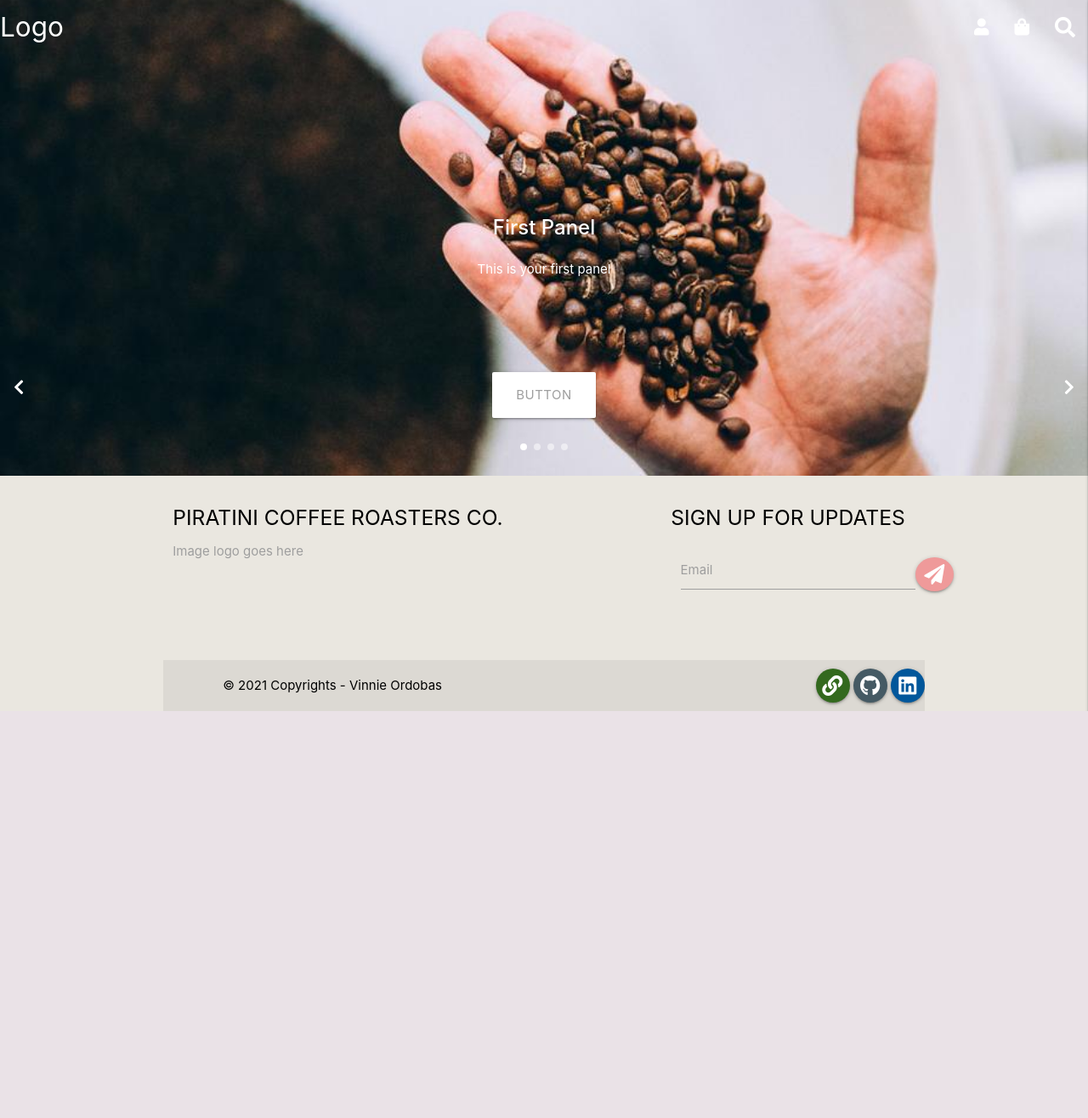
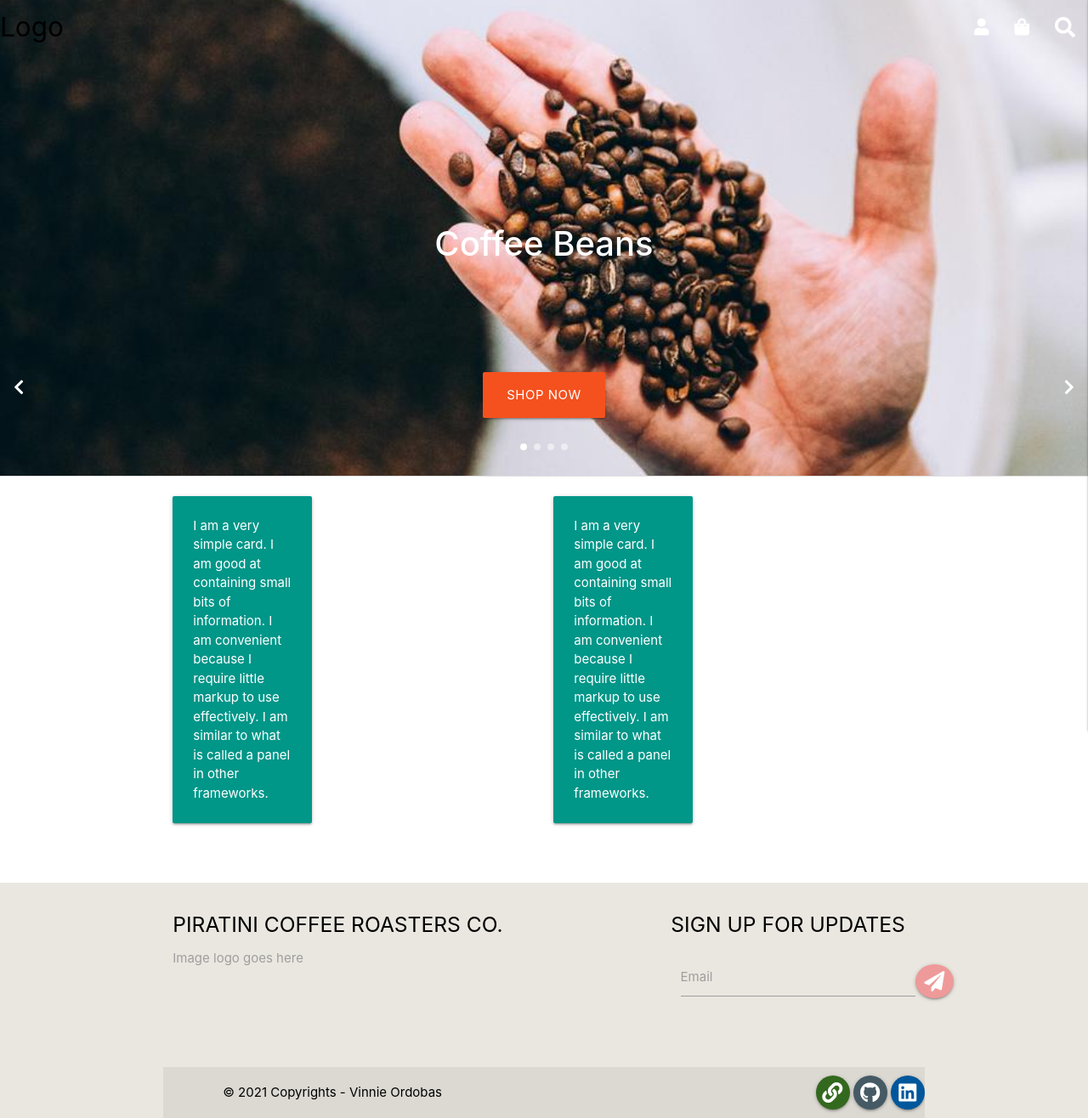
Before and after one commit to vinnieOrdobas/CI-MS4-Piratini-coffee-roasters, a Django app: page / in a window 1280 px wide. Shown: the whole page at 85% size. Before the commit the page ends 837 px from the top, so only its background shows below. Run offline with Django 3.2, Linux system fonts and the light colour scheme.

Commit message:
created cards for logo

```diff
--- a/home/templates/home/index.html
+++ b/home/templates/home/index.html
@@ -9,7 +9,7 @@
 {% block content %}
 <div class="carousel carousel-slider carousel-hero center">
     <div class="carousel-fixed-item center">
-      <a class="btn-large waves-effect white grey-text darken-text-2">button</a>
+      <a class="btn-large waves-effect white white-text darken-text-2 deep-orange darken-1 title">Shop now</a>
       <a class="btn-flat waves-effect transparent left left-controller">
         <i class="white-text fas fa-chevron-left"></i>
       </a>
@@ -19,29 +19,54 @@
     </div>
     <div class="carousel-item white-text carousel-hero-1 valign-wrapper" href="#one!">
         <div class="carousel-content">
-            <h2>First Panel</h2>
-            <p class="white-text">This is your first panel</p>
+            <h2 class="white-text">Coffee Beans</h2>
+        </div>
+    </div>
+    <div class="carousel-item white-text carousel-hero-3 valign-wrapper" href="#three!">
+        <div class="carousel-content">
+            <h2>Brewing Equipment</h2>
         </div>
     </div>
     <div class="carousel-item white-text carousel-hero-2 valign-wrapper" href="#two!">
         <div class="carousel-content">
-            <h2>First Panel</h2>
-            <p class="white-text">This is your first panel</p>
-        </div>
-    </div>
-    <div class="carousel-item white-text carousel-hero-3 valign-wrapper" href="#three!">
-        <div class="carousel-content">
-            <h2>First Panel</h2>
-            <p class="white-text">This is your first panel</p>
+            <h2>Acessories</h2>
         </div>
     </div>
     <div class="carousel-item white-text carousel-hero-4 valign-wrapper" href="#four!">
         <div class="carousel-content">
-            <h2>First Panel</h2>
-            <p class="white-text">This is your first panel</p>
+            <h2>Memberships</h2>
         </div>
     </div>
-  </div>
+</div>
+<div class="divider"></div>
+<div class="section">
+    <div class="container">
+        <div class="row">
+            <div class="col s6">
+                <div class="row">
+                    <div class="col s12 m5">
+                        <div class="card-panel teal">
+                        <span class="white-text">I am a very simple card. I am good at containing small bits of information.
+                        I am convenient because I require little markup to use effectively. I am similar to what is called a panel in other frameworks.
+                        </span>
+                        </div>
+                    </div>
+                </div>
+            </div>
+            <div class="col s6">
+                <div class="row">
+                    <div class="col s12 m5">
+                        <div class="card-panel teal">
+                        <span class="white-text">I am a very simple card. I am good at containing small bits of information.
+                        I am convenient because I require little markup to use effectively. I am similar to what is called a panel in other frameworks.
+                        </span>
+                        </div>
+                    </div>
+                </div>
+            </div>
+        </div>
+    </div>
+</div>
 {% endblock %}
 
 {% block postloadjs %}
--- a/static/css/base.css
+++ b/static/css/base.css
@@ -19,10 +19,6 @@
 }
 
 /* Body */
-
-body {
-    background-color:#555;
-}
 
 /* Navbar Elements */
 .navbar-fixed {
@@ -98,6 +94,11 @@ body {
 .carousel-content {
     margin: auto;
 }
+
+.carousel-content h2 {
+    color: whitesmoke;
+    font-size: 40px !important;
+}
 /* Footer */
 
 .page-footer {
--- a/templates/base.html
+++ b/templates/base.html
@@ -42,7 +42,7 @@
     <div class="navbar-fixed">
       <nav class="transparent z-depth-0">
         <div class="nav-wrapper">
-          <a href="#!" class="brand-logo left">Logo</a>
+          <a href="#!" class="brand-logo left black-text">Logo</a>
           <a href="#" data-target="mobile-nav" class="right sidenav-trigger"><i class="fas fa-ellipsis-v"></i></a>
           <ul class="right hide-on-med-and-down">
             <!-- Dropdown Trigger -->
```
